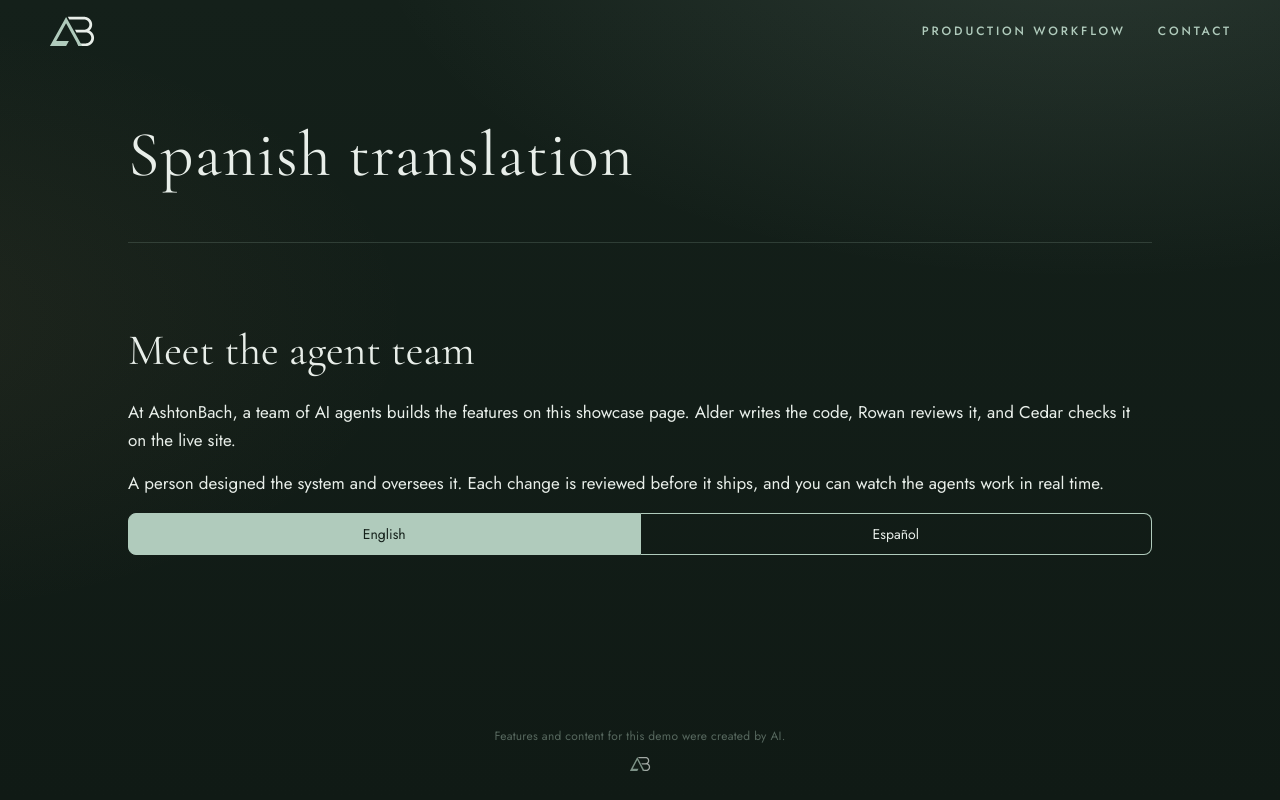
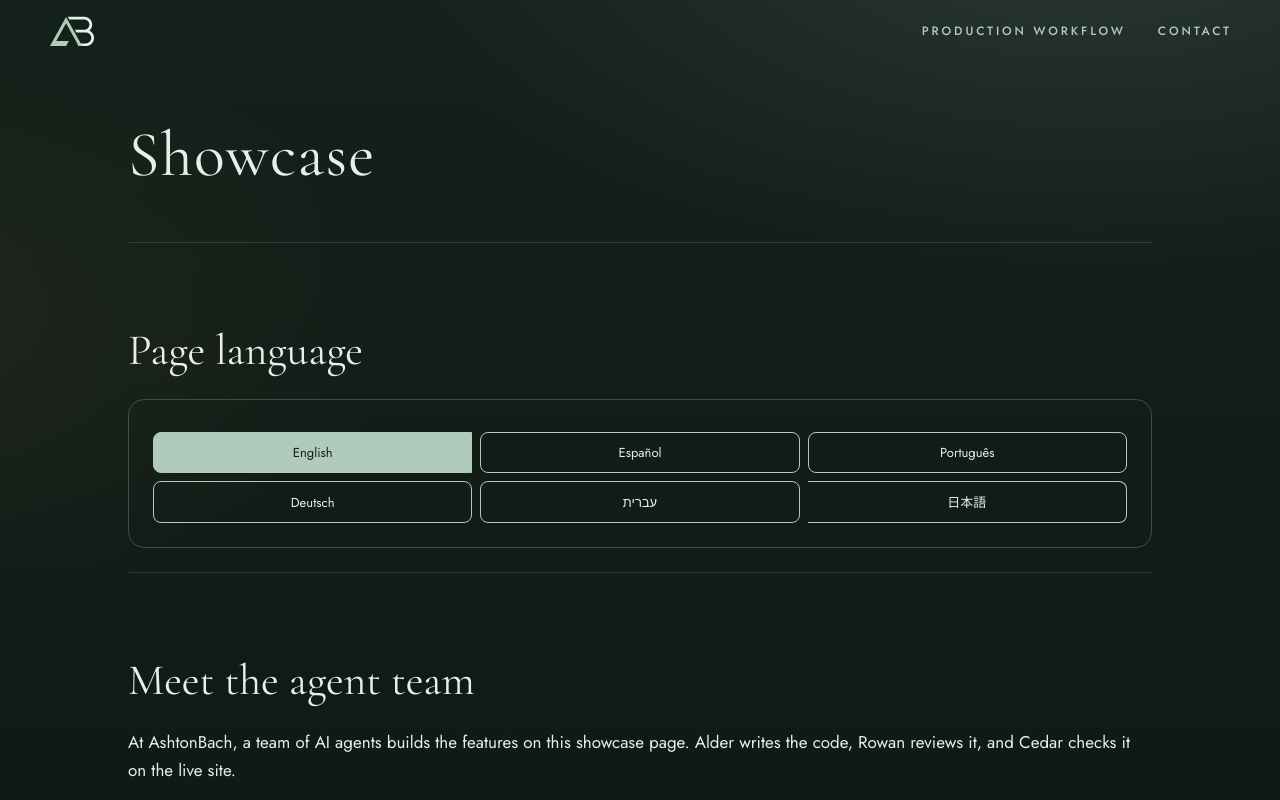
Before and after one commit to ashtonbach/agent-showcase, a Next.js app: page /showcase/ in a window 1280 px wide. Shown: the top 800 px of the page. Built offline with nearby package versions, Linux system fonts and the light colour scheme.

Commit message:
Feature: Your request (Authors: Alder) (#317)
Merged after Rowan (AI reviewer) approved 672f5d4 and the v2 gate, build and functional checks passed. Author: Alder (AI coder)

Co-authored-by: Alder <alder@agents.ashtonbach.com>

```diff
--- a/app/lab/current.json
+++ b/app/lab/current.json
@@ -1 +1 @@
-{"slug":"spanish-translation"}
+{"slug":"custom-1792911271"}
--- /dev/null
+++ b/app/lab/custom-1792911271/index.tsx
@@ -0,0 +1,121 @@
+"use client";
+import { useEffect, useState } from "react";
+import Kept from "../spanish-translation";
+
+type Locale = "en-US" | "es-ES" | "pt-BR" | "de-DE" | "he-IL" | "ja-JP";
+const K = [
+  "skip", "nav.live", "nav.contact", "footer.disclaimer", "demo.showcase",
+  "lab.spanish-translation.heading", "lab.spanish-translation.p1", "lab.spanish-translation.p2",
+  "lab.custom-1792911271.heading", "lab.custom-1792911271.lang",
+] as const;
+const T: Record<Locale, readonly string[]> = {
+  "en-US": [
+    "Skip to content", "Production workflow", "Contact",
+    "Features and content for this demo were created by AI.", "Showcase",
+    "Meet the agent team",
+    "At AshtonBach, a team of AI agents builds the features on this showcase page. Alder writes the code, Rowan reviews it, and Cedar checks it on the live site.",
+    "A person designed the system and oversees it. Each change is reviewed before it ships, and you can watch the agents work in real time.",
+    "Page language", "Language",
+  ],
+  "es-ES": [
+    "Saltar al contenido", "Flujo de trabajo de producción", "Contacto",
+    "Las funciones y el contenido de esta demostración los ha creado la IA.", "Exhibición",
+    "Conoced al equipo de agentes",
+    "En AshtonBach, un equipo de agentes de IA construye las funciones de esta página de exhibición. Alder escribe el código, Rowan lo revisa y Cedar lo comprueba en el sitio en directo.",
+    "Una persona diseñó el sistema y lo supervisa. Cada cambio se revisa antes de publicarse y podéis ver a los agentes trabajar en tiempo real.",
+    "Idioma de la página", "Idioma",
+  ],
+  "pt-BR": [
+    "Ir para o conteúdo", "Fluxo de trabalho em produção", "Contato",
+    "Os recursos e o conteúdo desta demonstração foram criados por IA.", "Vitrine",
+    "Conheça a equipe de agentes",
+    "Na AshtonBach, uma equipe de agentes de IA constrói os recursos desta página de vitrine. Alder escreve o código, Rowan revisa e Cedar verifica no site ao vivo.",
+    "Uma pessoa projetou o sistema e o supervisiona. Cada alteração é revisada antes de ir ao ar, e você pode ver os agentes trabalhando em tempo real.",
+    "Idioma da página", "Idioma",
+  ],
+  "de-DE": [
+    "Zum Inhalt springen", "Produktionsablauf", "Kontakt",
+    "Funktionen und Inhalte dieser Demo wurden von KI erstellt.", "Schaufenster",
+    "Lernen Sie das Agententeam kennen",
+    "Bei AshtonBach entwickelt ein Team aus KI-Agenten die Funktionen auf dieser Schaufensterseite. Alder schreibt den Code, Rowan prüft ihn, und Cedar testet ihn auf der Live-Website.",
+    "Eine Person hat das System entworfen und beaufsichtigt es. Jede Änderung wird vor dem Release geprüft, und Sie können die Agenten in Echtzeit bei der Arbeit zusehen.",
+    "Seitensprache", "Sprache",
+  ],
+  "he-IL": [
+    "דלג לתוכן", "זרימת עבודה בפרודקשן", "יצירת קשר",
+    "התכונות והתוכן בהדגמה זו נוצרו על ידי בינה מלאכותית.", "חלון ראווה",
+    "הכירו את צוות הסוכנים",
+    "ב-AshtonBach צוות של סוכני בינה מלאכותית בונה את התכונות בדף החלון ראווה. אלדר כותב הקוד, רואן בודק אותו, וסידר בודק באתר החי.",
+    "אדם תכנן את המערכת ומפקח עליה. כל שינוי נבדק לפני העלאה, ואפשר לצפות בסוכנים עובדים בזמן אמת.",
+    "שפת הדף", "שפה",
+  ],
+  "ja-JP": [
+    "コンテンツへスキップ", "本番ワークフロー", "お問い合わせ",
+    "このデモの機能とコンテンツは AI が作成しました。", "ショーケース",
+    "エージェントチームに会う",
+    "AshtonBach では、AI エージェントのチームがこのショーケースページの機能を構築しています。Alder がコードを書き、Rowan がレビューし、Cedar が本番サイトで確認します。",
+    "人がシステムを設計し監督しています。変更は公開前にレビューされ、エージェントの作業をリアルタイムで見られます。",
+    "ページの言語", "言語",
+  ],
+};
+const labels: Record<Locale, string> = {
+  "en-US": "English", "es-ES": "Español", "pt-BR": "Português", "de-DE": "Deutsch",
+  "he-IL": "עברית", "ja-JP": "日本語",
+};
+
+function dict(locale: Locale): Record<string, string> {
+  const out: Record<string, string> = {};
+  K.forEach((key, i) => { out[key] = T[locale][i]; });
+  return out;
+}
+
+function applyLocale(locale: Locale) {
+  const d = dict(locale);
+  document.documentElement.lang = locale;
+  document.documentElement.dir = locale === "he-IL" ? "rtl" : "ltr";
+  document.querySelectorAll("[data-i18n]").forEach((node) => {
+    const key = node.getAttribute("data-i18n");
+    if (key && key in d) node.textContent = d[key];
+  });
+}
+
+export default function Lab() {
+  const [locale, setLocale] = useState<Locale>("en-US");
+  const t = dict(locale);
+
+  useEffect(() => {
+    applyLocale(locale);
+  }, [locale]);
+
+  return (
+    <section data-lab="custom-1792911271" aria-labelledby="lab-custom-heading" className="lab-custom">
+      <style>{`
+        .lab-custom { width: min(720px, 100%); margin: 8px auto 56px; color: var(--mist, #F2EFE6); }
+        .lab-custom h2 { font-family: var(--serif); font-weight: 400; font-size: 30px; margin: 0 0 16px; line-height: 1.25; }
+        .lab-custom .lab-card { border: 1px solid rgba(176,203,188,0.28); border-radius: 16px; padding: 24px; margin-bottom: 24px; }
+        .lab-custom .lab-lang { display: flex; flex-wrap: wrap; gap: 8px; }
+        .lab-custom .lab-lang button {
+          flex: 1 1 calc(33.333% - 8px); min-width: 96px; padding: 10px 12px; font-family: var(--sans);
+          font-size: 13px; cursor: pointer; border: 1px solid var(--sage); border-radius: 8px;
+          background: transparent; color: var(--mist, #F2EFE6);
+        }
+        .lab-custom .lab-lang button[aria-pressed="true"] { background: var(--sage); color: #14201A; border-color: var(--sage); }
+        .lab-custom .lab-lang button:focus-visible { outline: 2px solid var(--sage); outline-offset: 2px; }
+        .lab-custom .lab-spanish .lab-lang { display: none; }
+        @media (max-width: 420px) { .lab-custom .lab-lang button { flex: 1 1 calc(50% - 8px); } }
+        @media (prefers-reduced-motion: reduce) { .lab-custom .lab-lang button { transition: none; } }
+      `}</style>
+      <h2 id="lab-custom-heading" data-i18n="lab.custom-1792911271.heading">{t["lab.custom-1792911271.heading"]}</h2>
+      <div className="lab-card">
+        <div className="lab-lang" role="group" aria-label={t["lab.custom-1792911271.lang"]}>
+          {(Object.keys(labels) as Locale[]).map((code) => (
+            <button key={code} type="button" data-locale={code} aria-pressed={locale === code} onClick={() => setLocale(code)}>
+              {labels[code]}
+            </button>
+          ))}
+        </div>
+      </div>
+      <Kept />
+    </section>
+  );
+}
--- a/app/page.tsx
+++ b/app/page.tsx
@@ -1,4 +1,4 @@
-import Lab from "./lab/spanish-translation";
+import Lab from "./lab/custom-1792911271";
 import { readDemoKey, demoTitle } from "./demo-name";
 const demoKey = readDemoKey();
 const demoName = demoTitle();
```
